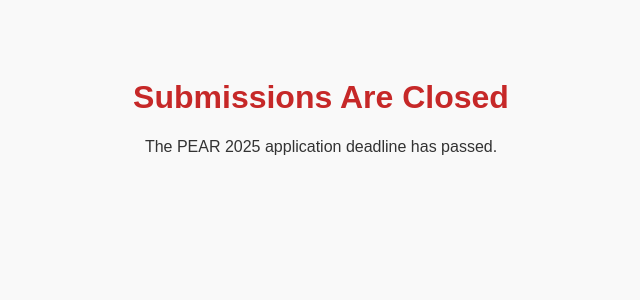
After one commit to Ella1010/Nonprofit-Web-Portal, a Flask app: page /closed in a window 1280 px wide. The commit adds this page. Shown: the top 300 px of the page, without its empty margins (319-959 px from the left). Run offline with Flask 3, Linux system fonts and the light colour scheme; parts of the project's set-up code (start-up, migrations or seed data) failed here and were passed over; some libraries are stand-ins or nearby versions.

Commit message:
Add deadline check and closed.html template

```diff
--- a/app.py
+++ b/app.py
@@ -1,4 +1,4 @@
-from flask import Flask, render_template, request, redirect, url_for, make_response, session, send_from_directory
+from flask import Flask, render_template, request, redirect, url_for, make_response, session, send_from_directory, jsonify
 import os
 import psycopg2
 from psycopg2.extras import RealDictCursor
@@ -19,6 +19,8 @@
 from datetime import datetime, timezone
 from werkzeug.utils import secure_filename  # put this at the top of your file if not already
 from werkzeug.exceptions import RequestEntityTooLarge
+from pytz import timezone
+
 
 
 load_dotenv()
@@ -226,6 +228,13 @@
 @login_required
 def submit():
 
+     # === Deadline check ===
+    deadline = datetime(2025, 7, 26, 23, 25, 0, tzinfo=timezone.utc)  # 12:20 AM WAT = 11:20 PM UTC
+    now = datetime.now(timezone.utc)
+
+    if now > deadline:
+        return redirect(url_for('submissions_closed'))  # or render_template("closed.html")
+
     conn = get_connection()
     cursor = conn.cursor()
     user_id = session["user_id"]
@@ -378,6 +387,9 @@
     return redirect(url_for("dashboard"))
 
 
+@app.route('/closed')
+def submissions_closed():
+    return render_template("closed.html")
 
 
 
@@ -444,6 +456,14 @@
 
 @app.route('/autosave', methods=['POST'])
 def autosave():
+
+      # === Deadline check ===
+
+    deadline = datetime(2025, 7, 26, 23, 25, 0, tzinfo=timezone.utc)  # 12:20 AM WAT = 11:20 PM UTC
+    now = datetime.now(timezone.utc)
+
+    if now > deadline:
+        return jsonify({"error": "The deadline has passed. Autosave is disabled."}), 403
 
 
 
--- /dev/null
+++ b/templates/closed.html
@@ -0,0 +1,28 @@
+<!DOCTYPE html>
+<html>
+<head>
+  <title>Submissions Closed – PEAR 2025</title>
+  <style>
+    body {
+      font-family: Arial, sans-serif;
+      text-align: center;
+      padding: 50px;
+      background: #f9f9f9;
+      color: #333;
+    }
+    h1 {
+      color: #c62828;
+    }
+    p {
+      font-size: 16px;
+    }
+    a {
+      color: #0066cc;
+    }
+  </style>
+</head>
+<body>
+  <h1>Submissions Are Closed</h1>
+  <p>The PEAR 2025 application deadline has passed.</p>
+</body>
+</html>
```
Also changed, not shown: templates/multistep_form.html (+25 -0 lines).
